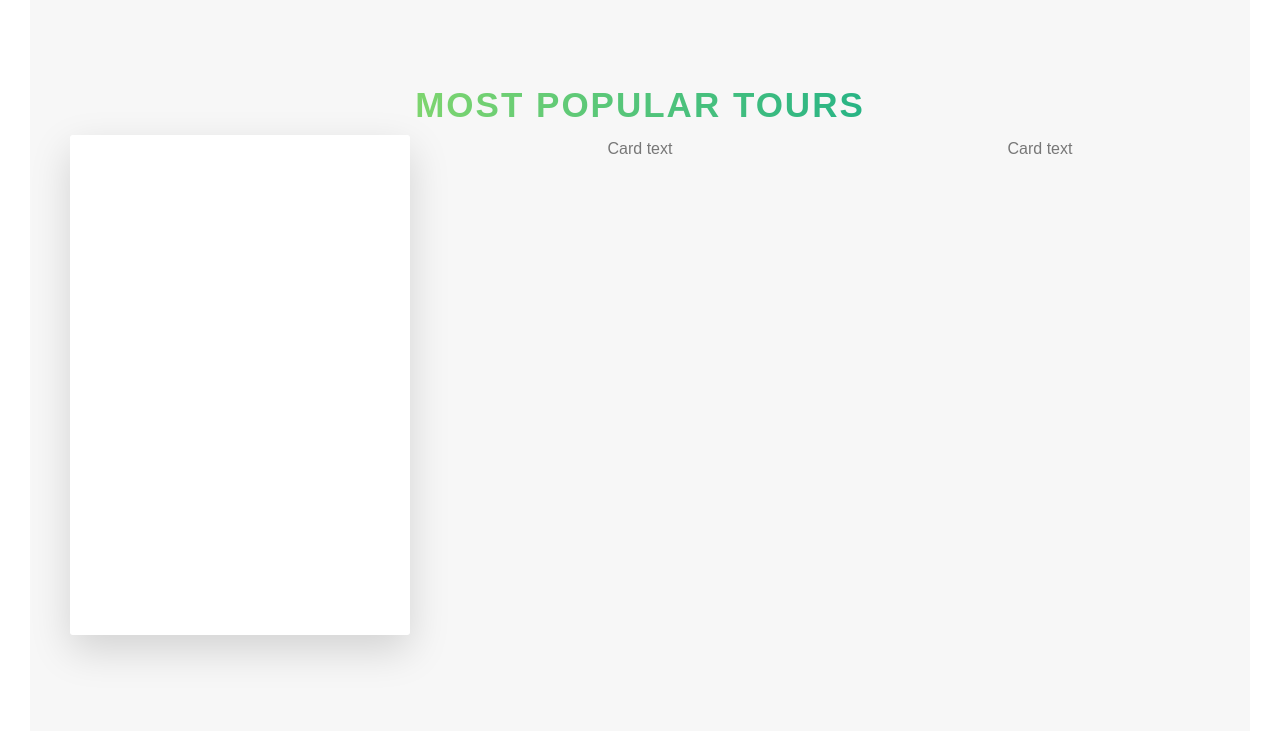
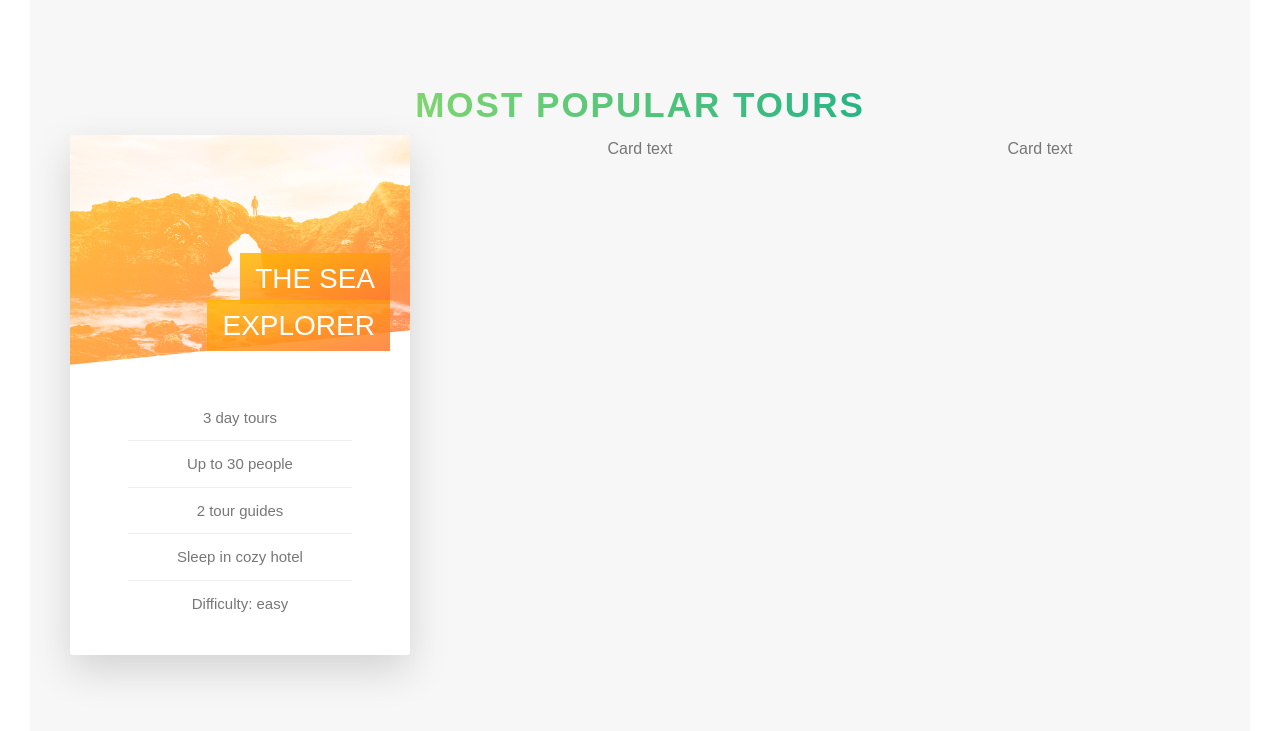
Before and after one commit to AI-LastWish/advanced-scss, a website: page index.html in a window 1280 px wide. Shown: the part 2235-2966 px from the top of the page. Drawn offline with Linux system fonts and the light colour scheme.

Commit message:
Section 5 - 40. Building the Tours Section - Part 2

```diff
--- a/index.html
+++ b/index.html
@@ -119,7 +119,21 @@
                     <div class="col-1-of-3">
                         <div class="card">
                             <div class="card__side card__side--front">
-                                FRONT
+                                <div class="card__picture card__picture--1">
+                                    &nbsp;
+                                </div>
+                                <h4 class="card__heading">
+                                    <span class="card__heading-span card__heading-span--1">The sea explorer</span>
+                                </h4>
+                                <div class="card__details">
+                                    <ul>
+                                        <li>3 day tours</li>
+                                        <li>Up to 30 people</li>
+                                        <li>2 tour guides</li>
+                                        <li>Sleep in cozy hotel</li>
+                                        <li>Difficulty: easy</li>
+                                    </ul>
+                                </div>
                             </div>
                             <div class="card__side card__side--back card__side--back-1">
                                 BACK
--- a/sass/abstracts/_variables.scss
+++ b/sass/abstracts/_variables.scss
@@ -10,6 +10,7 @@ $color-tertiary-light: #2998ff;
 $color-tertiary-dark: #5643fa;
 
 $color-grey-light-1: #f7f7f7;
+$color-grey-light-2: #eee;
 
 $color-grey-dark: #777;
 $color-white: #fff;
--- a/sass/components/_card.scss
+++ b/sass/components/_card.scss
@@ -1,14 +1,12 @@
 .card {
+    // FUNCTIONALITY
     perspective: 150rem;
     -moz-perspective: 150rem;
     position: relative;
-    height: 50rem;
+    height: 52rem;
 
     &__side {
-        color: #fff;
-        font-size: 2rem;
-
-        height: 50rem;
+        height: 52rem;
         transition: all 0.8s ease;
         position: absolute;
         top: 0;
@@ -17,6 +15,8 @@
         // hide the back part of an element
         backface-visibility: hidden;
         border-radius: 3px;
+        // hide the overflowing of the image
+        overflow: hidden;
         box-shadow: 0 1.5rem 4rem rgba($color: $color-black, $alpha: 0.15);
 
         &--front {
@@ -37,9 +37,81 @@
     }
 
     &:hover &__side--front {
-        transform: rotateY(180deg);
+        transform: rotateY(-180deg);
     }
     &:hover &__side--back {
         transform: rotateY(0);
     }
+
+    // FRONT SIDE STYLING
+    &__picture {
+        background-size: cover;
+        height: 23rem;
+        // mix between linear-gradient and url in background-image
+        background-blend-mode: screen;
+        -webkit-clip-path: polygon(0 0, 100% 0, 100% 85%, 0 100%);
+        clip-path: polygon(0 0, 100% 0, 100% 85%, 0 100%);
+
+        &--1 {
+            background-image: linear-gradient(
+                    to right bottom,
+                    $color-secondary-light,
+                    $color-secondary-dark
+                ),
+                url(../img/nat-5.jpg);
+        }
+
+        &--2 {
+            background-image: url(../img/nat-5.jpg);
+        }
+
+        &--3 {
+            background-image: url(../img/nat-5.jpg);
+        }
+    }
+
+    &__heading {
+        font-size: 2.8rem;
+        font-weight: 300;
+        text-transform: uppercase;
+        text-align: right;
+        color: $color-white;
+        position: absolute;
+        top: 12rem;
+        right: 2rem;
+        width: 75%;
+    }
+
+    &__heading-span {
+        padding: 1rem 1.5rem;
+        -webkit-box-decoration-break: clone;
+        box-decoration-break: clone;
+
+        &--1 {
+            background-image: linear-gradient(
+                to right bottom,
+                rgba($color-secondary-light, 0.85),
+                rgba($color-secondary-dark, 0.85)
+            );
+        }
+    }
+
+    &__details {
+        padding: 3rem;
+        ul {
+            list-style: none;
+            width: 80%;
+            margin: 0 auto;
+
+            li {
+                text-align: center;
+                font-size: 1.5rem;
+                padding: 1rem;
+
+                &:not(:last-child) {
+                    border-bottom: 0.1rem solid $color-grey-light-2;
+                }
+            }
+        }
+    }
 }
--- a/sass/layouts/_header.scss
+++ b/sass/layouts/_header.scss
@@ -12,6 +12,7 @@
     position: relative;
 
     /* https://bennettfeely.com/clippy/ */
+    -webkit-clip-path: polygon(0 0, 100% 0, 100% 75%, 0 100%);
     clip-path: polygon(0 0, 100% 0, 100% 75%, 0 100%);
 
     /* Logo */
--- a/sass/pages/_home.scss
+++ b/sass/pages/_home.scss
@@ -11,7 +11,7 @@
             rgba($color-primary-light, 0.8),
             rgba($color-primary-dark, 0.8)
         ),
-        url(../../img/nat-4.jpg);
+        url(../img/nat-4.jpg);
     background-size: cover;
     margin-top: -10rem;
 
```
Also changed, not shown: css/style.css.
